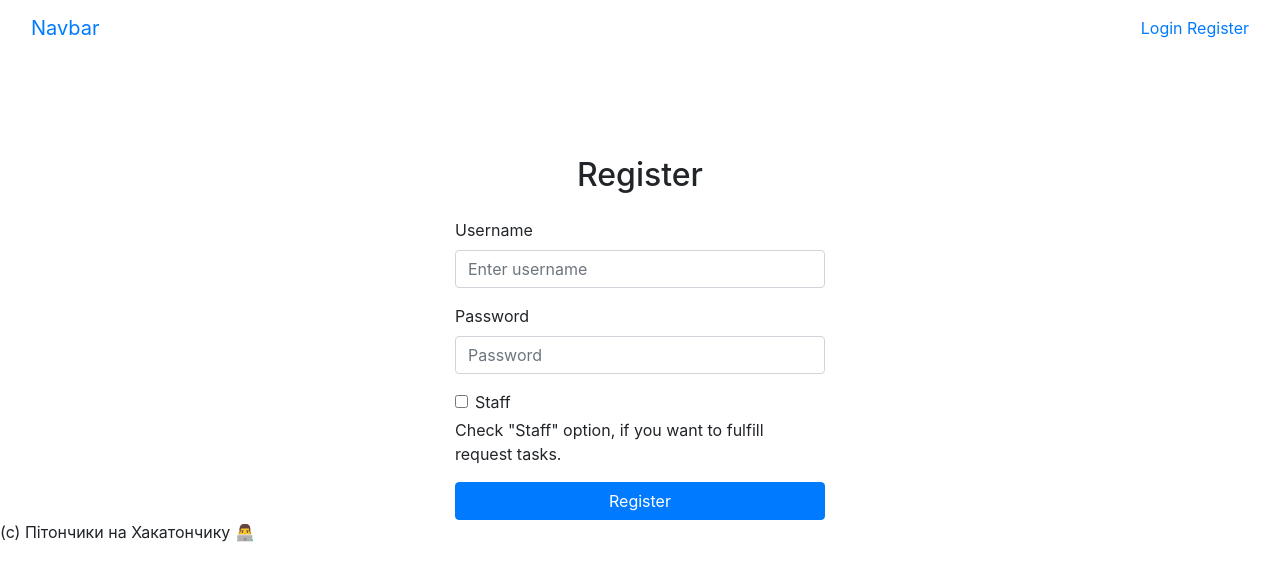
After one commit to dkostmii/best-hackathon-test, a FastAPI app: template templates/auth/register.html in a window 1280 px wide. The commit adds this page. Shown: the top 581 px of the page. Run offline with FastAPI, Linux system fonts and the light colour scheme; the template is opened without the code that fills it, so the values that code supplies are empty; some libraries are stand-ins or nearby versions.

Commit message:
Update html pages

```diff
--- /dev/null
+++ b/templates/auth/register.html
@@ -0,0 +1,54 @@
+<!DOCTYPE html>
+<html lang="en">
+<head>
+    <meta charset="UTF-8">
+    <meta name="viewport" content="width=device-width, initial-scale=1.0">
+    <title>Register</title>
+    <link href="https://stackpath.bootstrapcdn.com/bootstrap/4.5.2/css/bootstrap.min.css" rel="stylesheet">
+    <style>
+        .form-container {
+            max-width: 400px;
+            margin: auto;
+            margin-top: 100px;
+        }
+    </style>
+</head>
+<body>
+    {% include 'header.html' %}
+    <main>
+        <div class="container">
+            <div class="row">
+                <div class="col-md-6 offset-md-3 form-container">
+                    <h2 class="text-center mb-4">Register</h2>
+                    <form action="/users/register" method="POST" enctype="application/x-www-form-urlencoded">
+                        <div class="form-group mb-3">
+                            <label for="username">Username</label>
+                            <input type="text" class="form-control" id="username" name="username" placeholder="Enter username" required>
+                        </div>
+                        <div class="form-group mb-3">
+                            <label for="password">Password</label>
+                            <input type="password" class="form-control" id="password" name="password" placeholder="Password" required>
+                        </div>
+                        <div class="form-group mb-3">
+                            <div class="form-check" aria-describedby="is_staff_help">
+                                <input type="checkbox" class="form-check-input" id="is_staff" name="is_staff" />
+                                <label for="is_staff" class="form-check-label">Staff</label>
+                            </div>
+                            <div id="is_staff_help" class="form-text">
+                                Check "Staff" option, if you want to fulfill request tasks.
+                            </div>
+                        </div>
+                        <button type="submit" class="btn btn-primary btn-block">Register</button>
+                        {% if error %}
+                        <div class="alert alert-danger">
+                            {{ error }}  <!-- TODO: SHOW ERRORS -->
+                        </div>
+                        {% endif %}
+                    </form>
+                </div>
+            </div>
+        </div>
+    </main>
+    {% include 'footer.html' %}
+</body>
+</html>
--- a/templates/base.html
+++ b/templates/base.html
@@ -5,6 +5,10 @@
     <title>Title</title>
 </head>
 <body>
-    <H1>Hello world!</H1>
+    {% include 'header.html' %}
+    <main>
+        <h1>Hello world!</h1>
+    </main>
+    {% include 'footer.html' %}
 </body>
 </html>
--- /dev/null
+++ b/templates/footer.html
@@ -0,0 +1,5 @@
+<footer>
+    <p>
+        (c) Пітончики на Хакатончику 👨‍💻
+    </p>
+</footer>
--- /dev/null
+++ b/templates/header.html
@@ -0,0 +1,22 @@
+<header>
+    <nav class="navbar navbar-expand-lg bg-body-tertiary">
+        <div class="container-fluid">
+          <a class="navbar-brand" href="#">Navbar</a>
+          {% if user %}
+          <div class="dropdown">
+            <a class="nav-link dropdown-toggle" href="#" role="button" data-bs-toggle="dropdown" aria-expanded="false">
+                {{user.username}}
+            </a>
+            <ul class="dropdown-menu">
+                <li><a class="dropdown-item" href="/users/logout">Logout</a></li>
+            </ul>
+          </div>
+          {% else %}
+          <div class="button-group">
+            <a href="/users/login">Login</a>
+            <a href="/users/register">Register</a>
+          </div>
+          {% endif %}
+        </div>
+      </nav>
+</header>
```
Also changed, not shown: templates/auth/login.html (added, +45 -0 lines), templates/sing_in.html (deleted, +0 -36 lines), templates/sing_up.html (deleted, +0 -43 lines).
